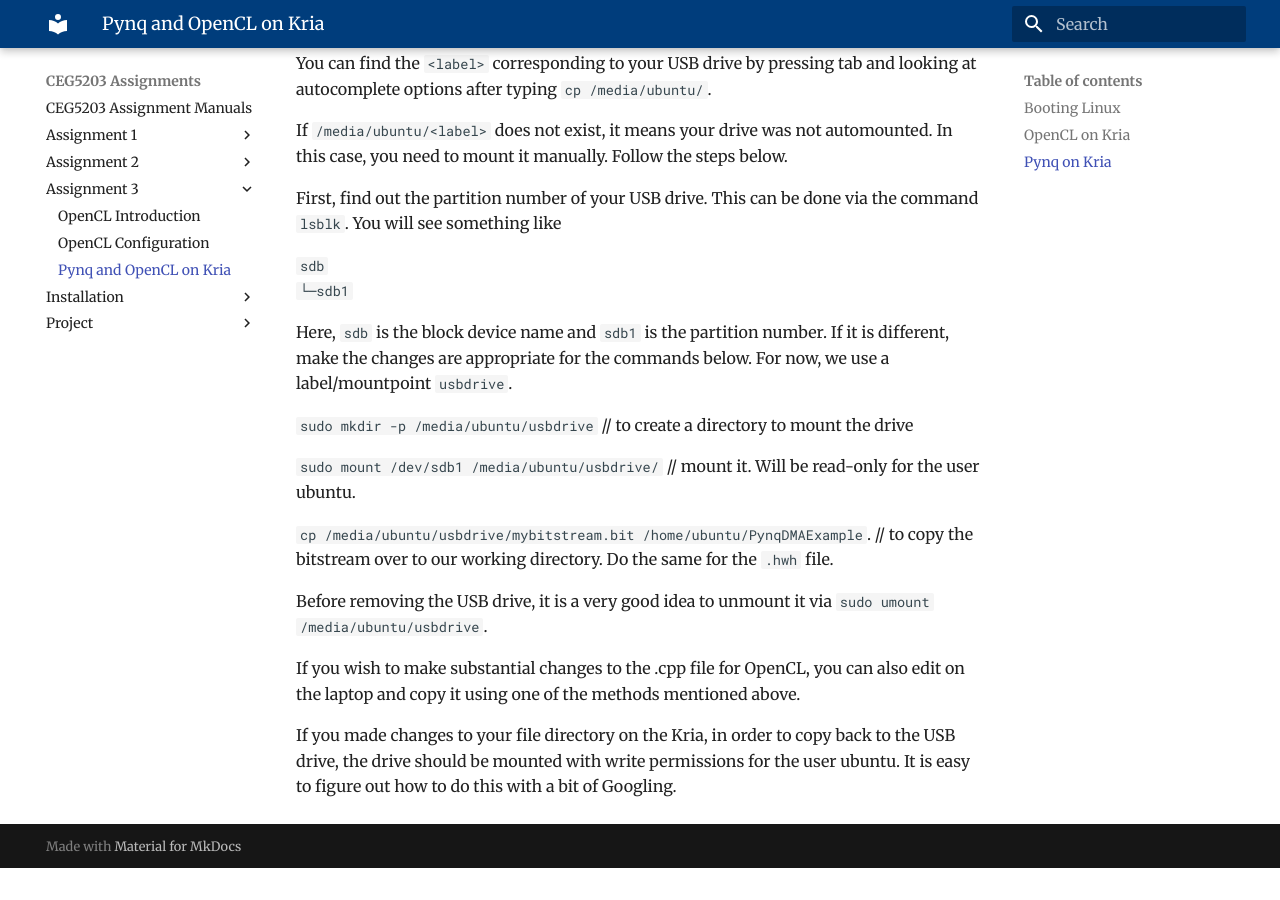
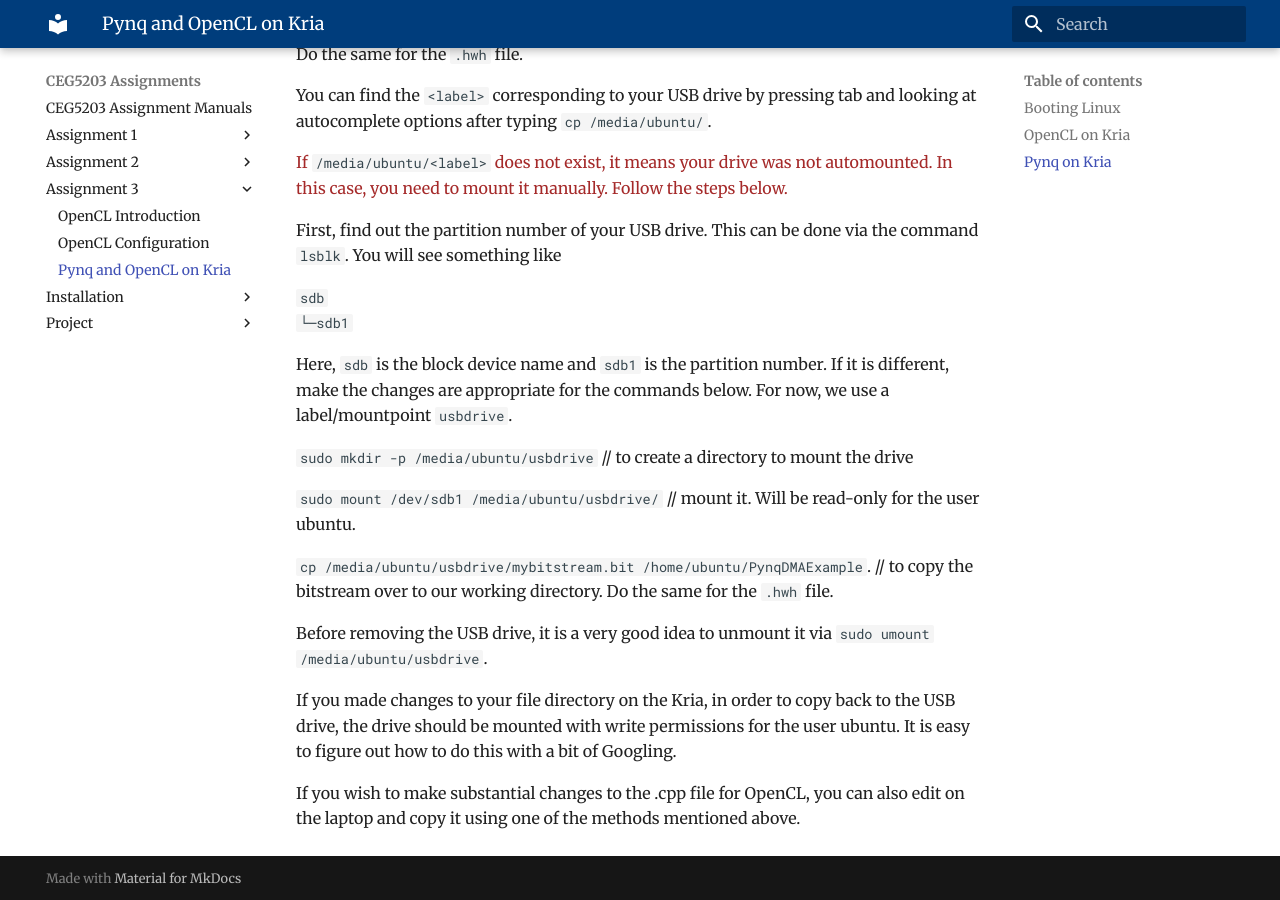
Before and after one commit to NUS-CEG5203/assignments, an MkDocs documentation site: the page built from docs/Assignment_3/3_Pynq_OpenCL_Kria.md, in a window 1280 px wide and 900 px high, scrolled down 3393 px. Built offline with MkDocs 1.6.1 and Material for MkDocs 9.7.7, drawn with Linux system fonts in a browser that asks for light colours; before the commit the page ends 4261 px from its top, so only the background shows below that; some of the changed text lies outside the part shown.

Commit message:
Improve formatting and clarity in Pynq OpenCL documentation

```diff
--- a/docs/Assignment_3/3_Pynq_OpenCL_Kria.md
+++ b/docs/Assignment_3/3_Pynq_OpenCL_Kria.md
@@ -5,15 +5,16 @@
 
 ## Booting Linux
 
-For this part, we will boot Ubuntu Linux on Kria board. AMD/Xilinx does not provide a ready-to-use image for Kria board yet.
+For this part, we will boot Ubuntu Linux on Kria board.
+
+AMD/Xilinx does not provide a ready-to-use image for Kria board yet.
+
 A zipped SD card image is provided [here - version 16_10_2025](https://www.dropbox.com/scl/fi/th7kynsmgxojzxmkh0fav/Ubuntu_Pynq_Kria_CEG5203_16_10_2025.img.zip?rlkey=q3ioj6el6vzrxj9gzw1d70p9x&st=pr2fa0ml&dl=0). The download password is mentioned in the Canvas announcements. Download and unzip the image (.img).
 
-<span style="color: brown;">
-The following changes were made to the image:
+<span style="color: brown;"> The following changes were made to the image: </span>
 
 * Version 12_10_2025 : OpenCV downgraded to 4.10.0.84.
 * Version 16_10_2025 : Size of image shrunk to less than 14 GB, which should fit into all 16 GB SD cards.
-</span>
 
 It is the default Ubuntu 22.04 image modified with the following:
 
@@ -93,7 +94,7 @@
 
 You can find the `<label>` corresponding to your USB drive by pressing tab and looking at autocomplete options after typing `cp /media/ubuntu/`.
 
-If `/media/ubuntu/<label>` does not exist, it means your drive was not automounted. In this case, you need to mount it manually. Follow the steps below.
+<span style="color: brown;">If `/media/ubuntu/<label>` does not exist, it means your drive was not automounted. In this case, you need to mount it manually. Follow the steps below.</span>
 
 First, find out the partition number of your USB drive. This can be done via the command `lsblk`. You will see something like
 
@@ -110,6 +111,6 @@
 
 Before removing the USB drive, it is a very good idea to unmount it via `sudo umount /media/ubuntu/usbdrive`.
 
+If you made changes to your file directory on the Kria, in order to copy back to the USB drive, the drive should be mounted with write permissions for the user ubuntu. It is easy to figure out how to do this with a bit of Googling.
+
 If you wish to make substantial changes to the .cpp file for OpenCL, you can also edit on the laptop and copy it using one of the methods mentioned above.
-
-If you made changes to your file directory on the Kria, in order to copy back to the USB drive, the drive should be mounted with write permissions for the user ubuntu. It is easy to figure out how to do this with a bit of Googling.
```
